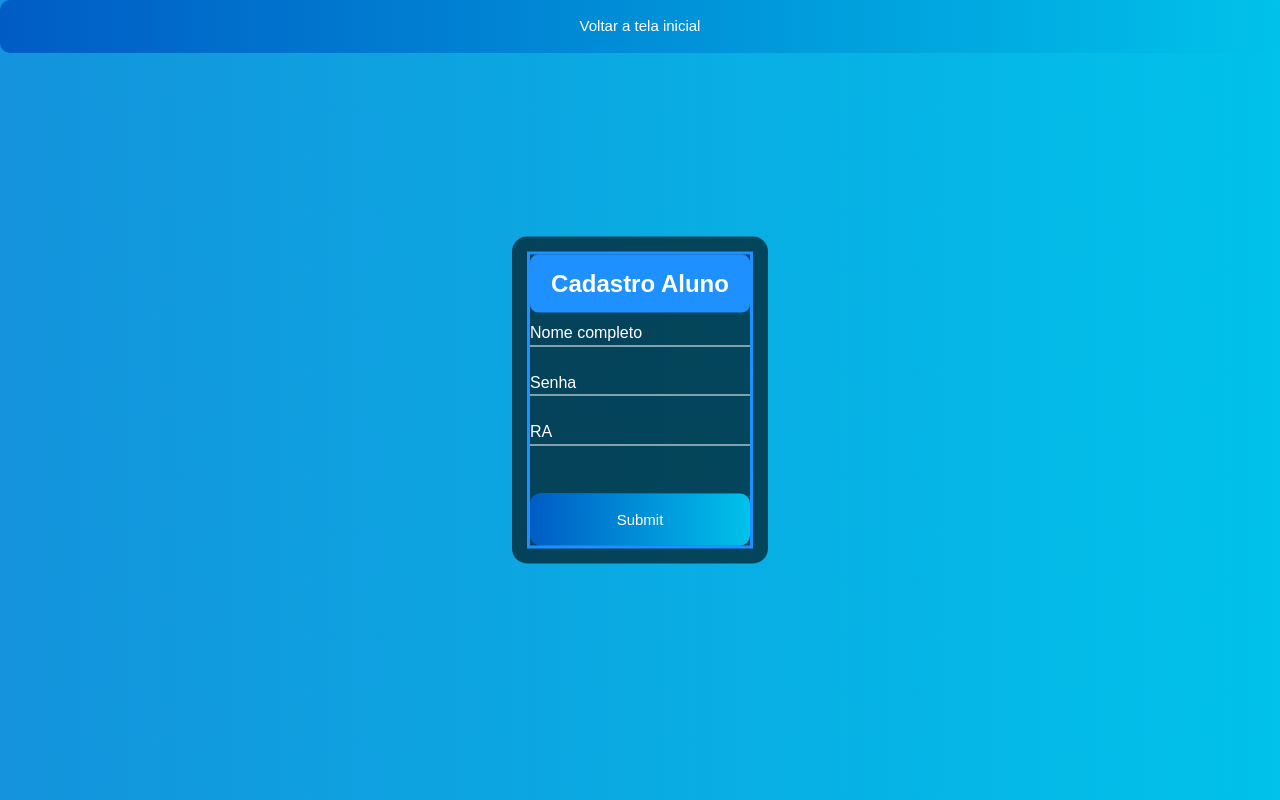
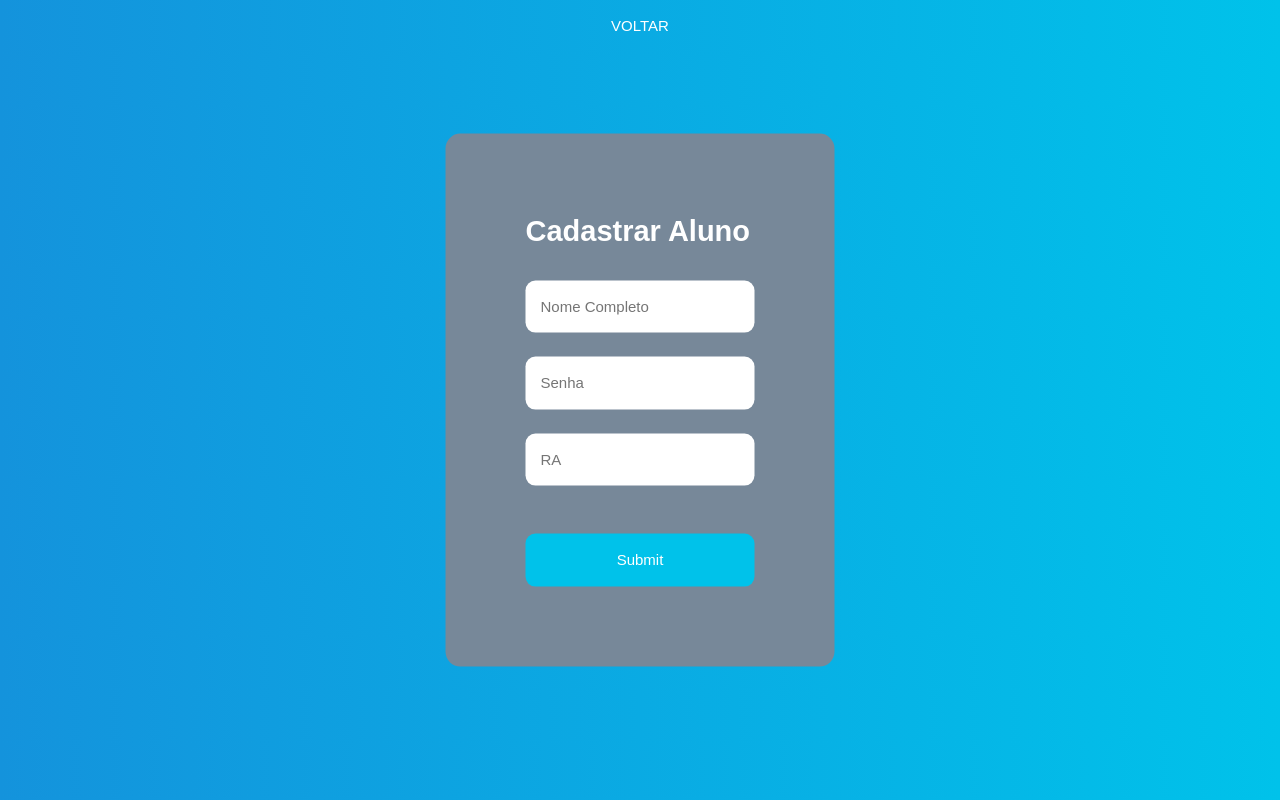
Before and after one commit to BrunaMarques1612/TCC, a PHP site: page /criarconta-aluno.php in a window 1280 px wide. Run offline with PHP 8.4, Linux system fonts and the light colour scheme; some web fonts are replaced.

Commit message:
telas estilizadas 100% tá lindo 🥹

```diff
--- a/web/criarconta-aluno.php
+++ b/web/criarconta-aluno.php
@@ -49,67 +49,50 @@ if (isset($_POST['submit'])) {
     <style>
         @import url('https://fonts.googleapis.com/css2?family=Hammersmith+One&family=Inter:wght@700&family=Lato&display=swap');
 
-        body {
+        h1{
+            font-size: 29px;
+        }
+
+        body{
             font-family: Arial, Helvetica, sans-serif;
             background-image: linear-gradient(to right, rgb(20, 147, 220), #00c2ea);
         }
 
-        .box {
-            color: white;
+        .box{
+            background-color: lightslategrey;
             position: absolute;
             top: 50%;
             left: 50%;
             transform: translate(-50%, -50%);
-            background-color: rgba(0, 0, 0, 0.6);
-            padding: 15px;
+            padding: 80px;
             border-radius: 15px;
-            width: 20%;
+            color: #fff;
         }
 
-        fieldset {
-            border: 3px solid dodgerblue;
-        }
-
-        legend {
-            border: 1px solid dodgerblue;
-            padding: 10px;
-            text-align: center;
-            background-color: dodgerblue;
-            border-radius: 8px;
-        }
 
         .inputBox {
             position: relative;
         }
 
-        .inputUser {
-            background: none;
+        .inputUser{
+            padding: 15px;
+            width: 100%;
             border: none;
-            border-bottom: 1px solid white;
+            border-radius: 10px;
             outline: none;
-            color: white;
             font-size: 15px;
-            width: 100%;
-            letter-spacing: 2px;
         }
 
-        .labelInput {
+        .labelInput{
             position: absolute;
-            top: 0px;
-            left: 0px;
+            top: 25%;
+            left: 0%;
             pointer-events: none;
-            transition: .5s;
+
         }
 
-        .inputUser:focus~.labelInput,
-        .inputUser:valid~.labelInput {
-            top: -20px;
-            font-size: 12px;
-            color: dodgerblue;
-        }
-
-        #submit {
-            background-image: linear-gradient(to right, rgb(0, 92, 197), #00c2ea);
+        #submit{
+            background-color: #00c2ea;
             width: 100%;
             border: none;
             padding: 15px;
@@ -119,8 +102,9 @@ if (isset($_POST['submit'])) {
             border-radius: 10px;
         }
 
-        button {
-            background-image: linear-gradient(to right, rgb(0, 92, 197), #00c2ea);
+
+        button{
+            background: linear-gradient(to right, rgb(20, 147, 220), #00c2ea);
             width: 100%;
             border: none;
             padding: 15px;
@@ -130,38 +114,33 @@ if (isset($_POST['submit'])) {
             border-radius: 10px;
         }
 
-        #submit:hover {
-            background-image: linear-gradient(to right, rgb(0, 80, 172), #00c2ea);
+        #submit:hover{
+            background-color: rgb(20, 147, 220);
+            cursor: pointer;
         }
     </style>
 </head>
-
 <body>
     <div class="box">
         <form action="criarconta-aluno.php" method="POST">
-            <fieldset>
-                <legend><b>Cadastro Aluno</b></legend>
+                <h1><b>Cadastrar Aluno</b></h1>
                 <br>
                 <div class="inputBox">
-                    <input type="text" name="nome" id="nome" class="inputUser" required>
-                    <label for="nome" class="labelInput">Nome completo</label>
+                    <input type="text" name="nome" id="nome" class="inputUser" required placeholder="Nome Completo">
                 </div>
                 <br>
                 <div class="inputBox">
-                    <input type="password" name="senha" id="senha" class="inputUser" required>
-                    <label for="senha" class="labelInput">Senha</label>
+                    <input type="password" name="senha" id="senha" class="inputUser" required placeholder="Senha">
                 </div>
                 <br>
                 <div class="inputBox">
-                    <input type="numb" name="ra" id="ra" class="inputUser" required>
-                    <label for="ra" class="labelInput">RA</label>
+                    <input type="numb" name="ra" id="ra" class="inputUser" required placeholder="RA">
                 </div>
                 <br><br>
                 <input type="submit" name="submit" id="submit">
-            </fieldset>
         </form>
     </div>
-    <a href="index.php"><button>Voltar a tela inicial</button></a>
+    <a href="index.php"><button>VOLTAR</button></a>
 </body>
 
 </html>
```
Also changed, not shown: web/criarconta-professor.php (+29 -45 lines), web/login-aluno.php (+12 -3 lines), web/login-professor.php (+12 -3 lines).
